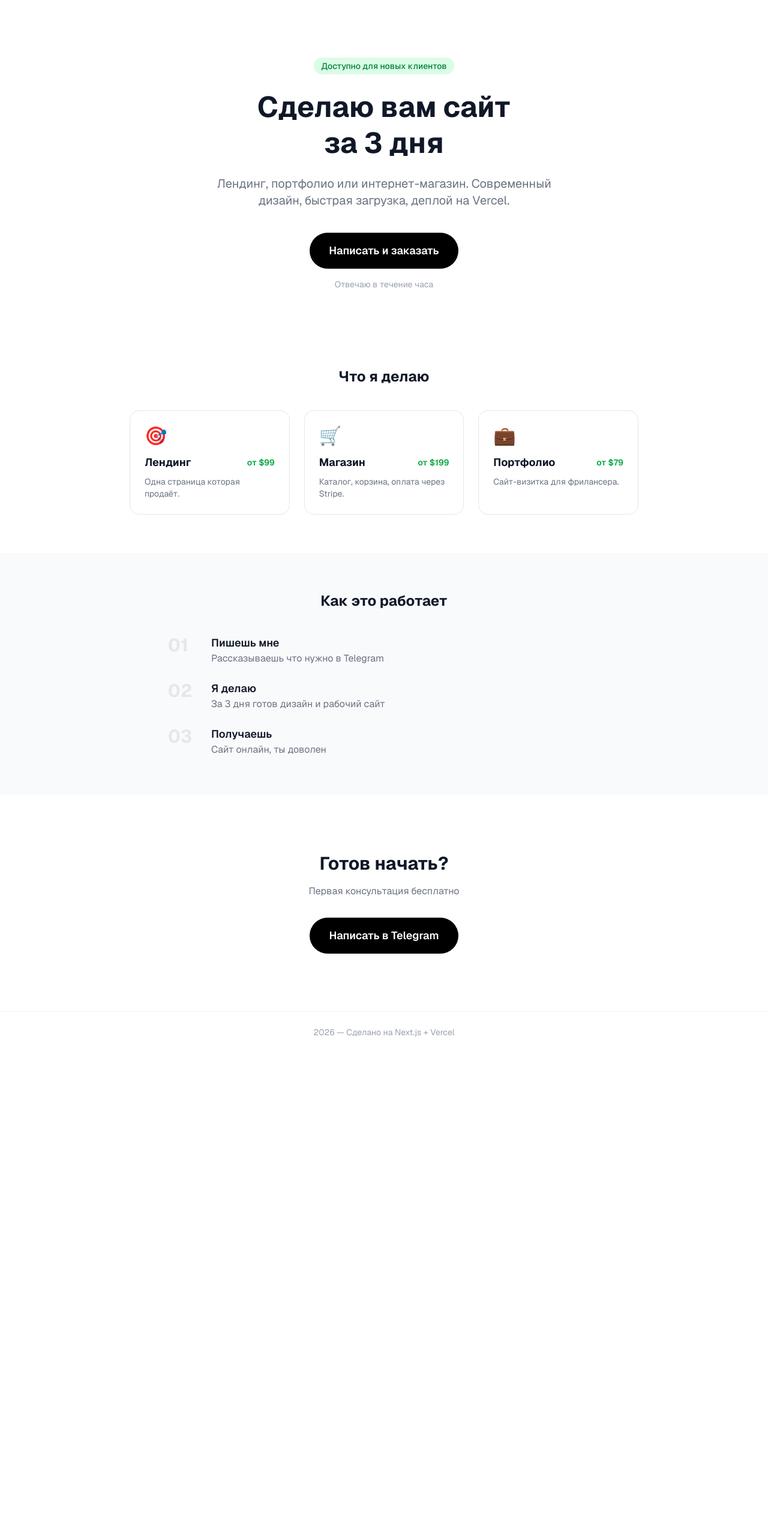
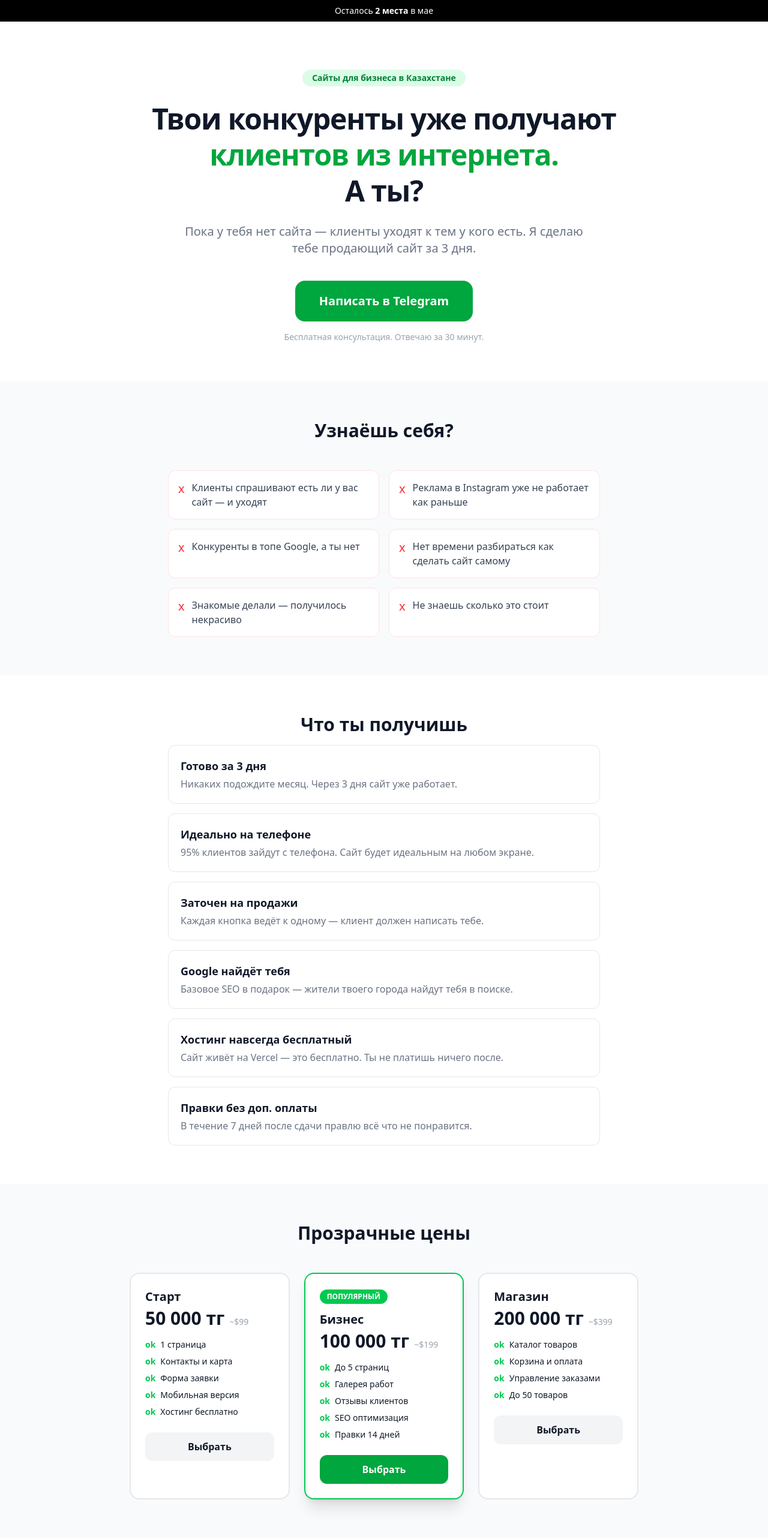
Before and after one commit to IsTiK52/one, a Next.js app: page / in a window 1280 px wide. Shown: the top 2566 px of the page at 60% size. Before the commit the page ends 1755 px from the top, so only its background shows below. Built offline with nearby package versions, Linux system fonts and the light colour scheme.

Commit message:
new landing

```diff
--- a/app/page.tsx
+++ b/app/page.tsx
@@ -1,75 +1,116 @@
 export default function Home() {
   return (
-    <main className="min-h-screen bg-white text-gray-900 font-sans">
-      <section className="max-w-3xl mx-auto px-6 pt-24 pb-16 text-center">
-        <span className="inline-block bg-green-100 text-green-700 text-sm font-medium px-3 py-1 rounded-full mb-6">
-          Доступно для новых клиентов
+    <main className="min-h-screen bg-white text-gray-900" style={{fontFamily: "system-ui, sans-serif"}}>
+      <div className="bg-black text-white text-center py-2 text-sm">
+        Осталось <strong>2 места</strong> в мае
+      </div>
+      <section className="max-w-4xl mx-auto px-6 pt-20 pb-16 text-center">
+        <span className="inline-block bg-green-100 text-green-700 text-sm font-semibold px-4 py-1 rounded-full mb-6">
+          Сайты для бизнеса в Казахстане
         </span>
-        <h1 className="text-5xl font-bold leading-tight mb-6">
-          Сделаю вам сайт<br />за 3 дня
+        <h1 className="text-5xl font-black leading-tight mb-6 tracking-tight">
+          Твои конкуренты уже получают<br />
+          <span className="text-green-600">клиентов из интернета.</span><br />
+          А ты?
         </h1>
-        <p className="text-xl text-gray-500 mb-10 max-w-xl mx-auto">
-          Лендинг, портфолио или интернет-магазин. Современный дизайн, быстрая загрузка, деплой на Vercel.
+        <p className="text-xl text-gray-500 mb-10 max-w-2xl mx-auto">
+          Пока у тебя нет сайта — клиенты уходят к тем у кого есть. Я сделаю тебе продающий сайт за 3 дня.
         </p>
         <a href="https://t.me/wyikai" target="_blank" rel="noreferrer"
-          className="inline-block bg-black text-white text-lg font-semibold px-8 py-4 rounded-full hover:bg-gray-800 transition-colors">
-          Написать и заказать
+          className="inline-block bg-green-600 text-white text-xl font-bold px-10 py-5 rounded-2xl hover:bg-green-700 transition-colors">
+          Написать в Telegram
         </a>
-        <p className="text-gray-400 text-sm mt-4">Отвечаю в течение часа</p>
+        <p className="text-gray-400 text-sm mt-4">Бесплатная консультация. Отвечаю за 30 минут.</p>
       </section>
-
-      <section className="max-w-4xl mx-auto px-6 py-16">
-        <h2 className="text-2xl font-bold text-center mb-10">Что я делаю</h2>
-        <div className="grid grid-cols-1 md:grid-cols-3 gap-6">
-          {[
-            { icon: "🎯", title: "Лендинг", price: "от $99", desc: "Одна страница которая продаёт." },
-            { icon: "🛒", title: "Магазин", price: "от $199", desc: "Каталог, корзина, оплата через Stripe." },
-            { icon: "💼", title: "Портфолио", price: "от $79", desc: "Сайт-визитка для фрилансера." },
-          ].map((item) => (
-            <div key={item.title} className="border border-gray-200 rounded-2xl p-6">
-              <div className="text-3xl mb-3">{item.icon}</div>
-              <div className="flex items-center justify-between mb-2">
-                <h3 className="font-bold text-lg">{item.title}</h3>
-                <span className="text-sm font-semibold text-green-600">{item.price}</span>
-              </div>
-              <p className="text-gray-500 text-sm">{item.desc}</p>
+      <section className="bg-gray-50 py-16">
+        <div className="max-w-3xl mx-auto px-6">
+          <h2 className="text-3xl font-black text-center mb-12">Узнаёшь себя?</h2>
+          <div className="grid grid-cols-1 md:grid-cols-2 gap-4">
+            {["Клиенты спрашивают есть ли у вас сайт — и уходят","Реклама в Instagram уже не работает как раньше","Конкуренты в топе Google, а ты нет","Нет времени разбираться как сделать сайт самому","Знакомые делали — получилось некрасиво","Не знаешь сколько это стоит"].map((item) => (
+              <div key={item} className="flex items-start gap-3 bg-white border border-red-100 rounded-xl p-4">
+                <span className="text-red-500 text-xl">x</span>
+                <p className="text-gray-700">{item}</p>
               </div>
             ))}
           </div>
+        </div>
       </section>
-
-      <section className="bg-gray-50 py-16">
-        <div className="max-w-3xl mx-auto px-6">
-          <h2 className="text-2xl font-bold text-center mb-10">Как это работает</h2>
-          <div className="space-y-6">
+      <section className="py-16 max-w-3xl mx-auto px-6">
+        <h2 className="text-3xl font-black text-center mb-4">Что ты получишь</h2>
+        <div className="space-y-4">
           {[
-              { step: "01", title: "Пишешь мне", desc: "Рассказываешь что нужно в Telegram" },
-              { step: "02", title: "Я делаю", desc: "За 3 дня готов дизайн и рабочий сайт" },
-              { step: "03", title: "Получаешь", desc: "Сайт онлайн, ты доволен" },
+            {icon:"lightning",title:"Готово за 3 дня",desc:"Никаких подождите месяц. Через 3 дня сайт уже работает."},
+            {icon:"phone",title:"Идеально на телефоне",desc:"95% клиентов зайдут с телефона. Сайт будет идеальным на любом экране."},
+            {icon:"target",title:"Заточен на продажи",desc:"Каждая кнопка ведёт к одному — клиент должен написать тебе."},
+            {icon:"search",title:"Google найдёт тебя",desc:"Базовое SEO в подарок — жители твоего города найдут тебя в поиске."},
+            {icon:"free",title:"Хостинг навсегда бесплатный",desc:"Сайт живёт на Vercel — это бесплатно. Ты не платишь ничего после."},
+            {icon:"fix",title:"Правки без доп. оплаты",desc:"В течение 7 дней после сдачи правлю всё что не понравится."},
           ].map((item) => (
-              <div key={item.step} className="flex gap-6 items-start">
-                <span className="text-3xl font-bold text-gray-200 w-12 shrink-0">{item.step}</span>
+            <div key={item.title} className="flex items-start gap-4 border border-gray-200 rounded-xl p-5 hover:border-green-300 transition-colors">
               <div>
-                  <h3 className="font-semibold text-lg">{item.title}</h3>
+                <h3 className="font-bold text-lg mb-1">{item.title}</h3>
                 <p className="text-gray-500">{item.desc}</p>
               </div>
             </div>
           ))}
         </div>
+      </section>
+      <section className="bg-gray-50 py-16">
+        <div className="max-w-4xl mx-auto px-6">
+          <h2 className="text-3xl font-black text-center mb-12">Прозрачные цены</h2>
+          <div className="grid grid-cols-1 md:grid-cols-3 gap-6">
+            {[
+              {name:"Старт",price:"50 000 тг",usd:"~$99",features:["1 страница","Контакты и карта","Форма заявки","Мобильная версия","Хостинг бесплатно"],popular:false},
+              {name:"Бизнес",price:"100 000 тг",usd:"~$199",features:["До 5 страниц","Галерея работ","Отзывы клиентов","SEO оптимизация","Правки 14 дней"],popular:true},
+              {name:"Магазин",price:"200 000 тг",usd:"~$399",features:["Каталог товаров","Корзина и оплата","Управление заказами","До 50 товаров"],popular:false},
+            ].map((plan) => (
+              <div key={plan.name} className={`rounded-2xl p-6 border-2 bg-white ${plan.popular ? "border-green-500 shadow-xl" : "border-gray-200"}`}>
+                {plan.popular && <div className="bg-green-500 text-white text-xs font-bold px-3 py-1 rounded-full inline-block mb-3">ПОПУЛЯРНЫЙ</div>}
+                <h3 className="font-black text-xl mb-1">{plan.name}</h3>
+                <div className="mb-4"><span className="text-3xl font-black">{plan.price}</span><span className="text-gray-400 text-sm ml-2">{plan.usd}</span></div>
+                <ul className="space-y-2 mb-6">
+                  {plan.features.map((f) => (<li key={f} className="flex items-center gap-2 text-sm"><span className="text-green-500 font-bold">ok</span>{f}</li>))}
+                </ul>
+                <a href="https://t.me/wyikai" target="_blank" rel="noreferrer"
+                  className={`block text-center py-3 rounded-xl font-bold transition-colors ${plan.popular ? "bg-green-600 text-white hover:bg-green-700" : "bg-gray-100 text-gray-900 hover:bg-gray-200"}`}>
+                  Выбрать
+                </a>
+              </div>
+            ))}
+          </div>
         </div>
       </section>
-
-      <section className="max-w-2xl mx-auto px-6 py-24 text-center">
-        <h2 className="text-3xl font-bold mb-4">Готов начать?</h2>
-        <p className="text-gray-500 mb-8">Первая консультация бесплатно</p>
+      <section className="py-16 max-w-3xl mx-auto px-6">
+        <h2 className="text-3xl font-black text-center mb-12">Как это работает</h2>
+        <div className="space-y-8">
+          {[
+            {step:"01",title:"Пишешь мне в Telegram",desc:"Рассказываешь о бизнесе. 15 минут разговора."},
+            {step:"02",title:"Я делаю макет",desc:"За 24 часа показываю первый вариант. Ты говоришь что менять."},
+            {step:"03",title:"Финальная версия",desc:"Через 3 дня сайт готов и размещён в интернете."},
+            {step:"04",title:"Получаешь клиентов",desc:"Кидаешь ссылку везде. Клиенты находят тебя сами."},
+          ].map((item) => (
+            <div key={item.step} className="flex gap-6 items-start">
+              <span className="text-5xl font-black text-green-100 w-16 shrink-0">{item.step}</span>
+              <div className="pt-2">
+                <h3 className="font-bold text-xl mb-1">{item.title}</h3>
+                <p className="text-gray-500">{item.desc}</p>
+              </div>
+            </div>
+          ))}
+        </div>
+      </section>
+      <section className="py-24 text-center px-6">
+        <p className="text-green-600 font-semibold mb-3">Осталось 2 места в мае</p>
+        <h2 className="text-4xl font-black mb-4">Готов начать?</h2>
+        <p className="text-gray-500 mb-10 max-w-lg mx-auto">Напиши прямо сейчас и получи бесплатную консультацию</p>
         <a href="https://t.me/wyikai" target="_blank" rel="noreferrer"
-          className="inline-block bg-black text-white text-lg font-semibold px-8 py-4 rounded-full hover:bg-gray-800 transition-colors">
+          className="inline-block bg-green-600 text-white text-xl font-bold px-10 py-5 rounded-2xl hover:bg-green-700 transition-colors">
           Написать в Telegram
         </a>
+        <p className="text-gray-400 text-sm mt-4">Отвечаю в течение 30 минут</p>
       </section>
-
       <footer className="border-t border-gray-100 py-6 text-center text-gray-400 text-sm">
-        2026 — Сделано на Next.js + Vercel
+        2026 — Сайты для бизнеса в Казахстане
       </footer>
     </main>
   );
```
Lines whose indentation alone changed are shown as unchanged.
